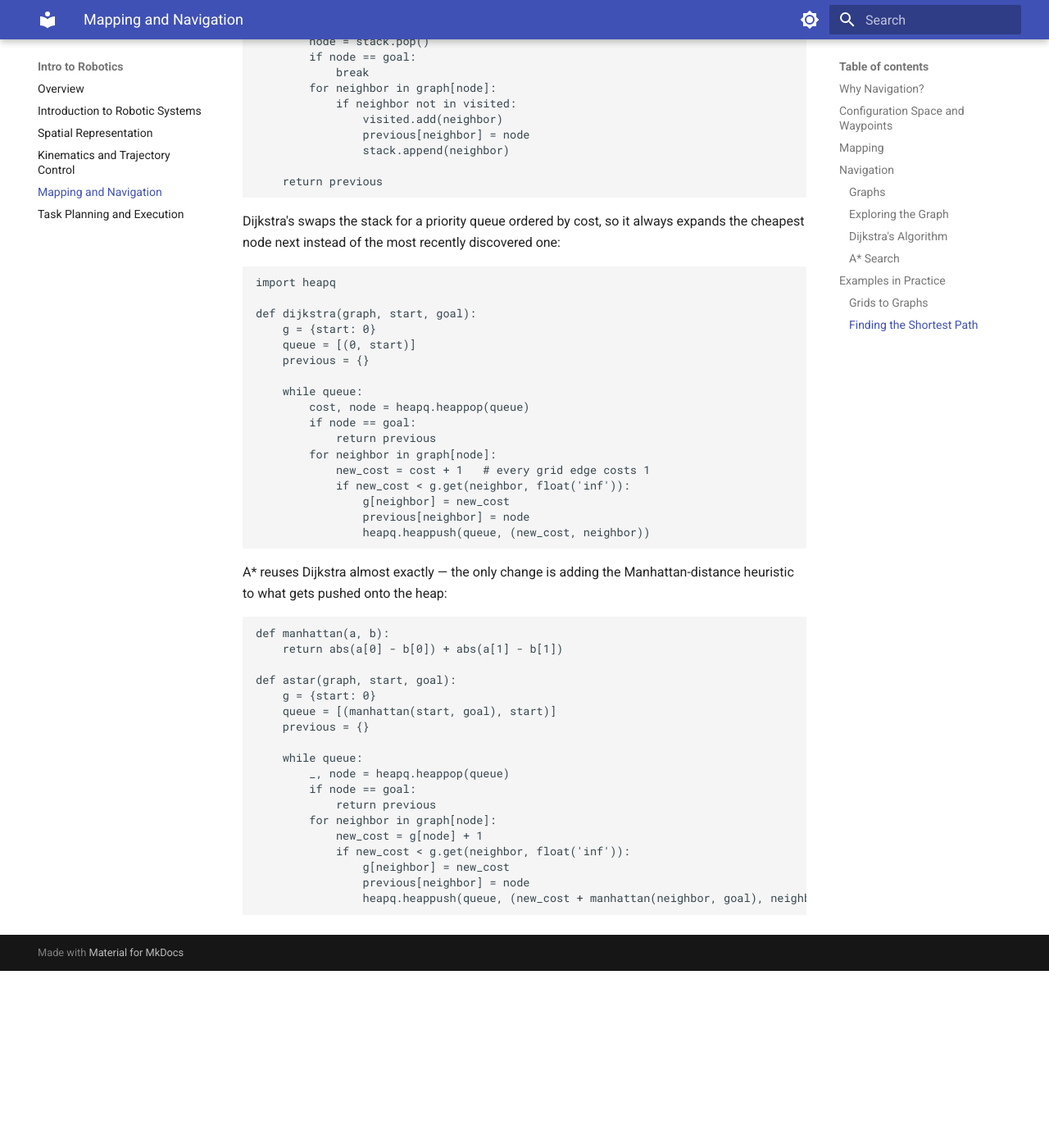
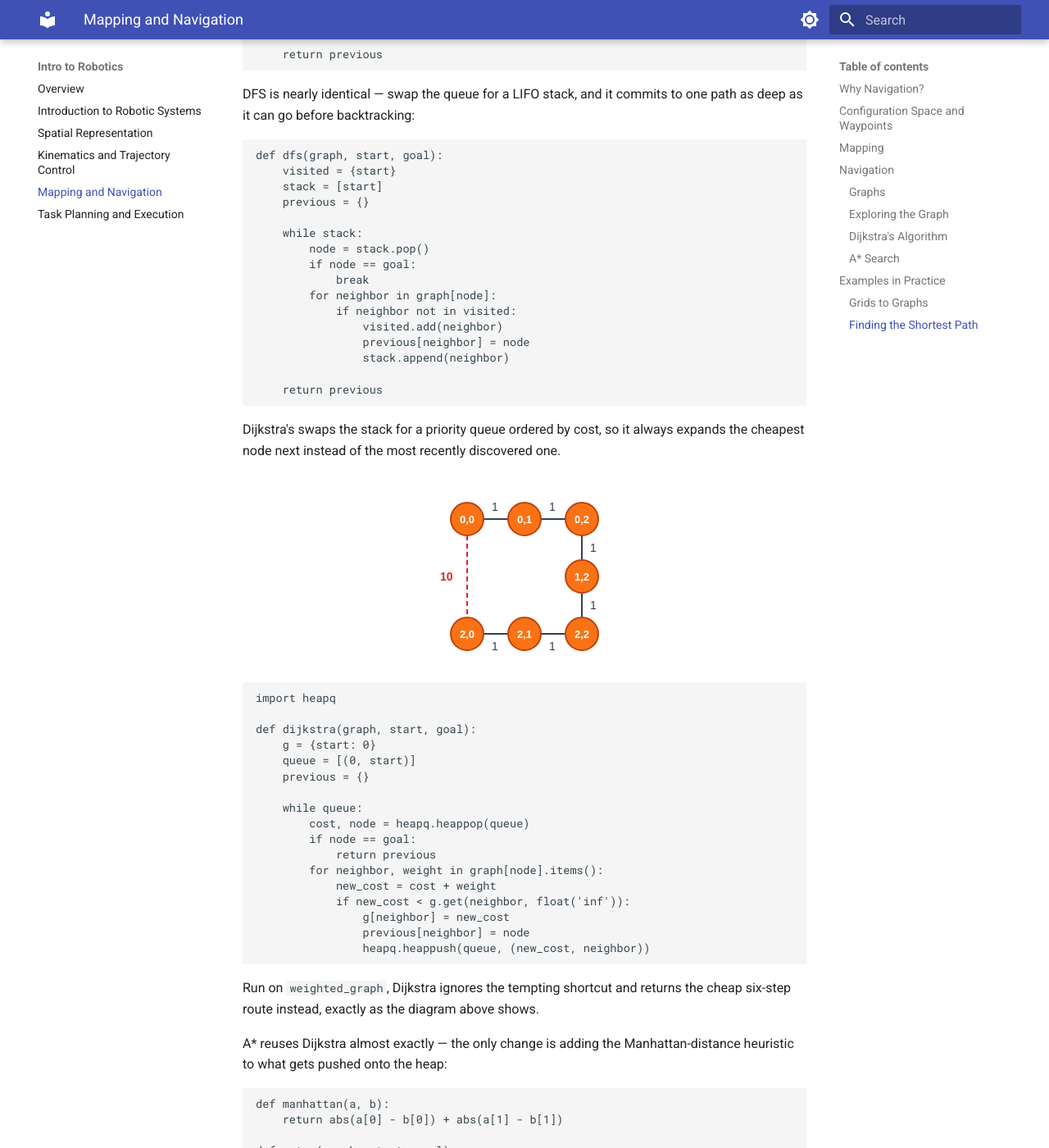
Before and after one commit to Kooroshoo/intro-to-robotics, an MkDocs documentation site: the page built from docs/04-mapping-and-navigation.md, in a window 1280 px wide and 1400 px high, scrolled down 10240 px. Shown: the whole window at 82% size. Built offline with MkDocs 1.6.1 and Material for MkDocs 9.7.7, drawn with Linux system fonts in a browser that asks for light colours; before the commit the page ends 11424 px from its top, so only the background shows below that; some of the changed text lies outside the part shown.

Commit message:
update lecture 4

````diff
--- a/docs/04-mapping-and-navigation.md
+++ b/docs/04-mapping-and-navigation.md
@@ -204,6 +204,10 @@ graph = {(row, col): get_neighbors((row, col))
 
 With the grid turned into `graph`, the same graph can be handed to any of the four search algorithms from this chapter — each one returns `previous`, a dictionary mapping every node to whichever node discovered it, so the shortest path is recovered by walking `previous` backward from the goal to the start.
 
+<p markdown="1" style="text-align:center;">
+![The shortest path on the tiny graph, from (0,0) to (2,0), the only route around the obstacle](assets/images/tiny_graph_path.svg)
+</p>
+
 BFS explores its FIFO queue neighbor by neighbor, exactly as pictured earlier:
 
 ```python
@@ -248,7 +252,11 @@ def dfs(graph, start, goal):
     return previous
 ```
 
-Dijkstra's swaps the stack for a priority queue ordered by cost, so it always expands the cheapest node next instead of the most recently discovered one:
+Dijkstra's swaps the stack for a priority queue ordered by cost, so it always expands the cheapest node next instead of the most recently discovered one.
+
+<p markdown="1" style="text-align:center;">
+![The same tiny graph with weights added, plus a costly shortcut edge directly from (0,0) to (2,0)](assets/images/tiny_weighted_graph.svg)
+</p>
 
 ```python
 import heapq
@@ -262,13 +270,15 @@ def dijkstra(graph, start, goal):
         cost, node = heapq.heappop(queue)
         if node == goal:
             return previous
-        for neighbor in graph[node]:
-            new_cost = cost + 1   # every grid edge costs 1
+        for neighbor, weight in graph[node].items():
+            new_cost = cost + weight
             if new_cost < g.get(neighbor, float('inf')):
                 g[neighbor] = new_cost
                 previous[neighbor] = node
                 heapq.heappush(queue, (new_cost, neighbor))
 ```
+
+Run on `weighted_graph`, Dijkstra ignores the tempting shortcut and returns the cheap six-step route instead, exactly as the diagram above shows.
 
 A\* reuses Dijkstra almost exactly — the only change is adding the Manhattan-distance heuristic to what gets pushed onto the heap:
 
@@ -292,3 +302,5 @@ def astar(graph, start, goal):
                 previous[neighbor] = node
                 heapq.heappush(queue, (new_cost + manhattan(neighbor, goal), neighbor))
 ```
+
+All four end up walking the exact same graph — the only thing that changes between them is which node gets popped next, and that one choice is the whole difference between blindly flooding outward and searching with a sense of direction.
````
Also changed, not shown: docs/assets/images/tiny_graph_path.svg (added), docs/assets/images/tiny_weighted_graph.svg (added).
